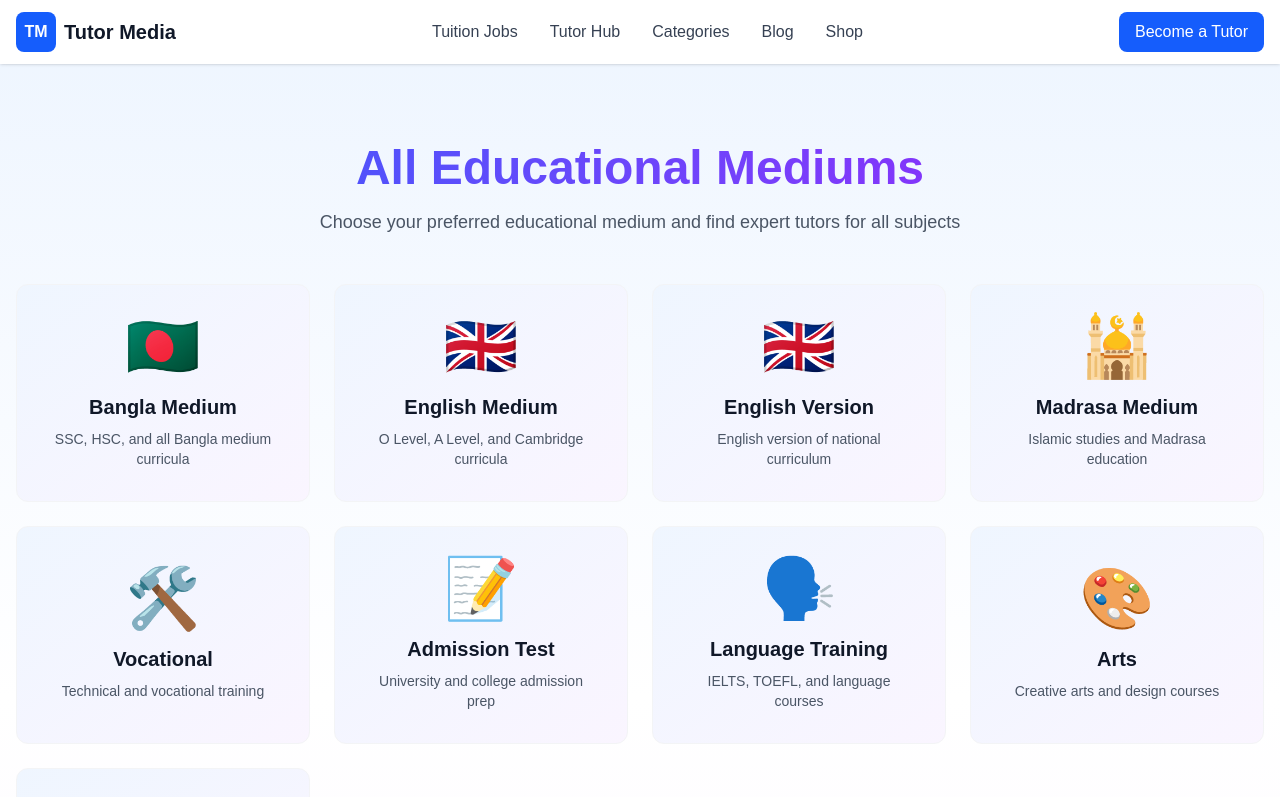
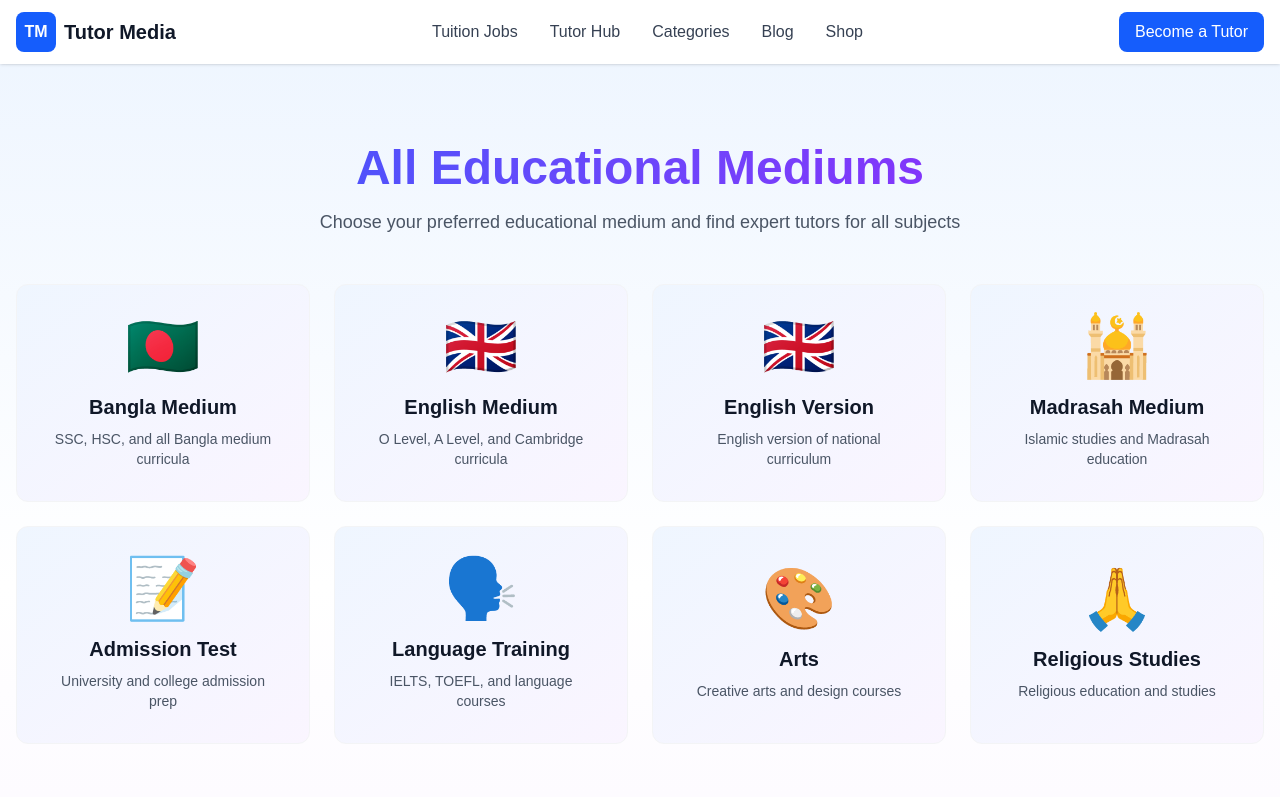
Before and after one commit to bapibiswas100808/tutor-media, a Next.js app: page /mediums in a window 1280 px wide. Shown: the top 797 px of the page. Built offline with nearby package versions, Linux system fonts and the light colour scheme.

Commit message:
Update page.tsx

```diff
--- a/src/app/mediums/page.tsx
+++ b/src/app/mediums/page.tsx
@@ -20,15 +20,15 @@ const mediums = [
     description: "English version of national curriculum",
   },
   {
-    name: "Madrasa Medium",
+    name: "Madrasah Medium",
     icon: "🕌",
-    description: "Islamic studies and Madrasa education",
+    description: "Islamic studies and Madrasah education",
   },
-  {
-    name: "Vocational",
-    icon: "🛠️",
-    description: "Technical and vocational training",
-  },
+  // {
+  //   name: "Vocational",
+  //   icon: "🛠️",
+  //   description: "Technical and vocational training",
+  // },
   {
     name: "Admission Test",
     icon: "📝",
```
